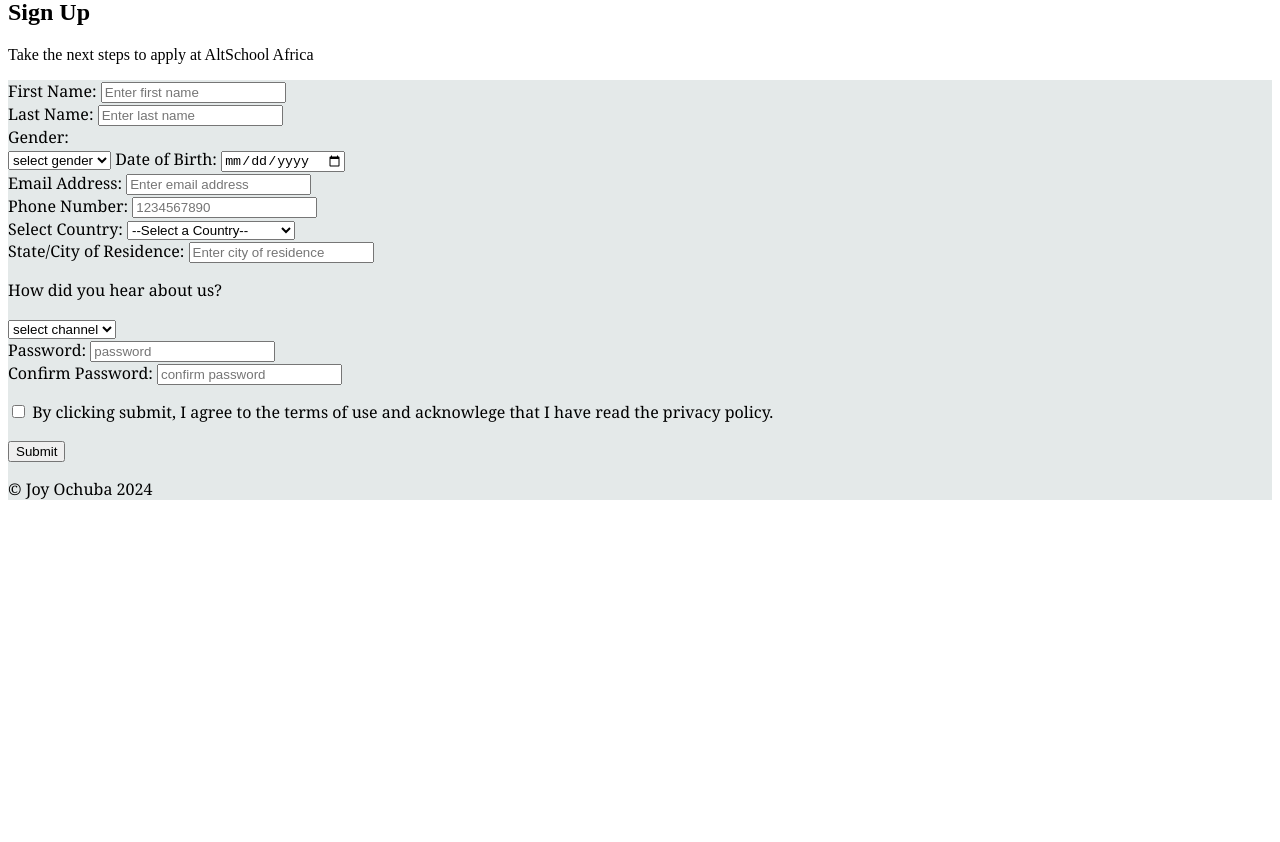
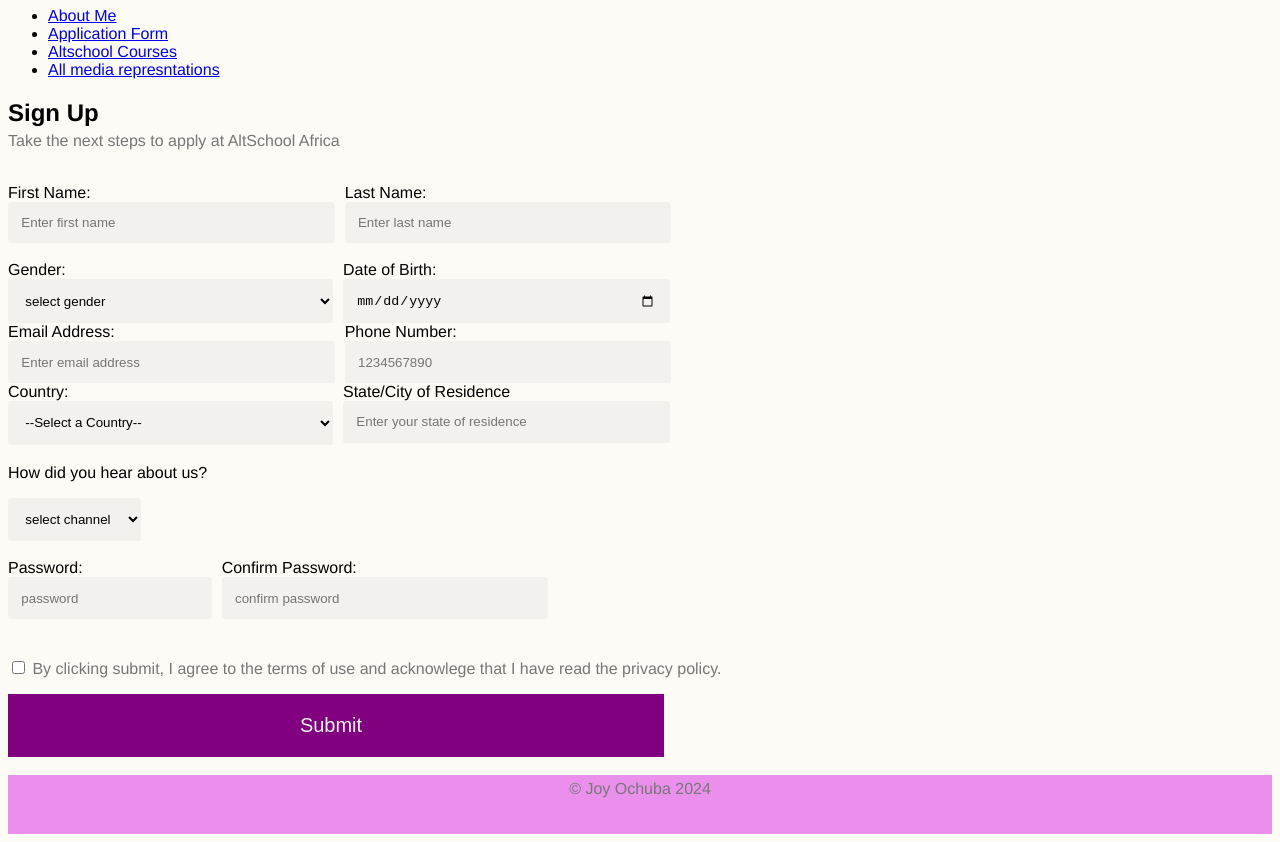
Before and after one commit to chidinma79/Altschool-Assignment, a plain HTML site: page form.html in a window 1280 px wide. Shown: the part 73-915 px from the top of the page. Before the commit the page ends 800 px from the top, so only its background shows below. Drawn offline with Linux system fonts and the light colour scheme.

Commit message:
Adding some styles to my website

```diff
--- a/CSS/Home.css
+++ b/CSS/Home.css
@@ -0,0 +1,53 @@
+:root {
+  --color-choice1: #646269;
+  --color-choice2: #9581eb;
+  --color-choice3: #fcf7ff;
+  --color-choice4: #7f7891;
+}
+
+* {
+  margin: 0px;
+  padding: 0px;
+  font-family:'Segoe UI', Tahoma, Geneva, Verdana, sans-serif;
+}
+
+header {
+  background-color: var(--color-choice1);
+  color: var(--color-choice3);
+  padding: 15px;
+  text-align: center;
+}
+
+header nav ul {
+  list-style: none;
+  padding: 0;
+  text-align: right;
+}
+
+header nav ul li {
+  display: inline;
+  margin: 10px;
+}
+
+header nav ul li a {
+  text-decoration: none;
+  color: var(--color-choice3);
+}
+
+p {
+  color: black;
+  font-weight: 500;
+  font-size: medium;
+}
+
+
+h2{
+  font-family: 'Franklin Gothic Medium', 'Arial Narrow', Arial, sans-serif;
+}
+
+footer {
+  background-color: var(--color-choice2);
+  color: var(--color-choice1);
+  padding: 50px;
+  text-align: center;
+}
--- a/CSS/form.css
+++ b/CSS/form.css
@@ -1,59 +1,106 @@
-form table {
-  width: 20%;
-  border-collapse: collapse;
-  margin-top: 20px;
-}
 
-form {
-  padding: 0px;
-  margin: 0;
-  font-family: Cambria, Cochin, Georgia, Times, 'Times New Roman', serif;
-  vertical-align: top;
-  background-color: rgb(228, 233, 233);
-}
-
-.Sign Up p {
-font-size: 40px;
-text-align: center;
-margin: 40px 0;
-}
-
-.Sign Up H2 {
-  font-size: 40px;
-  text-align: center;
-  margin: 40px 0;
-  }
-
-  .Sign Up input {
-    font-size: 16px;
-padding: 15px 10px ;
-  margin: 40px 0;
-  border: 0;
-  width: 100px;
-  border-radius: 5px;
-    }
-
-
-form button[type="submit"] {
-  width: 20%;
-  padding: 10px;
-  background-color: #007bff;
-  color: white;
-  border: 0cap;
-  border-radius: 4px;
-  cursor: pointer;
-  font-size: 16px;
-}
-
-/* Label styling */
-.form-group label {
-    font-size: 16px;
-    font-weight: bold;
-    margin-right: 20px; /* Space between label and input */
-    min-width: 120px; /* Minimum width to align with other labels */
+body{
+  background-color:rgba(245, 222, 179, 0.112);
+  font-family: 'Franklin Gothic Medium', 'Arial Narrow', Arial, sans-serif;
+  /* margin-left: 20em; */
 }
 
 
-form button[type="submit"]:hover {
-  background-color: #0056b3;
+
+h2{
+  font-family: 'Franklin Gothic Medium', 'Arial Narrow', Arial, sans-serif;
 }
+
+
+p{
+  color: #777;
+  margin-top: -15px;
+}
+
+input[type = "email"]{
+  margin-right: 10px;
+}
+
+#how{
+  color: black;
+}
+
+#text4{
+  border: 0;
+  background-color:rgba(128, 128, 128, 0.084);
+  padding: 1em;
+  border-radius: 3px;
+  width: auto;
+}
+#text5{
+  border: 0;
+  background-color:rgba(128, 128, 128, 0.084);
+  padding: 1em;
+  border-radius: 3px;
+  width: auto;
+  margin-right: 10px;
+}
+button{
+  cursor: pointer;
+  font-size: 20px;
+  width: 656px;
+  padding: 1em;
+  background-color: purple;
+  color: whitesmoke;
+  border: 0;
+}
+.fa-arrow-right{
+  margin-left: 10px;
+}
+
+
+#text1{
+  border: 0;
+  background-color:rgba(128, 128, 128, 0.084);
+  padding: 1em;
+  border-radius: 3px;
+  width: 300px;
+}
+#text3{
+  border: 0;
+  background-color:rgba(128, 128, 128, 0.084);
+  padding: 1em;
+  border-radius: 3px;
+  width: 325px;
+  margin-right: 10px;
+}
+#text2{
+  border: 0;
+  background-color:rgba(128, 128, 128, 0.084);
+  padding: 1em;
+  border-radius: 3px;
+  width: 325px;
+}
+
+@media(max-width: 500px) {
+  .external{
+    color: rebeccapurple
+  }
+}
+
+.form-control1{
+  margin-right: 10px;
+}
+.flex3{
+  display: flex;
+
+}
+
+.flex{
+  display: flex;
+}
+.flex1{
+  display: flex;
+}
+
+footer {
+  background-color: #ea90ec;
+  color: white;
+  padding: 20px 0;
+  text-align: center;
+}
--- a/CSS/media.css
+++ b/CSS/media.css
@@ -3,6 +3,7 @@
   margin: 10px;
   padding: 0;
   box-sizing: border-box;
+  border: 10px;
 }
 
 /* Ensures that the image will be responsive */
--- a/CSS/table.css
+++ b/CSS/table.css
@@ -25,3 +25,12 @@ th {
 th label {
   font-weight: bold;
 }
+
+
+footer {
+
+  background-color: #ea90ec;
+  color: white;
+  padding: 10px 0;
+  text-align: center;
+}
--- a/form.html
+++ b/form.html
@@ -1,3 +1,4 @@
+
 <!DOCTYPE html>
 <html lang="en">
 
@@ -5,97 +6,118 @@
     <meta charset="UTF-8">
     <meta name="viewport" content="width=device-width, initial-scale=1.0">
     <title>AltSchool Application Form</title>
-
-    <link rel="stylesheet" href="./CSS/form.css">
+    <link href="CSS/form.css" rel="stylesheet"/>
 
 </head>
 
 <body>
     <header>
+        <h1>Introduction</h1>
         <nav>
+          <div class="nav-bar">
             <ul>
               <li><a href="Home.html"> About Me</a></li>
               <li><a href="form.html"> Application Form</a></li>
+              <li><a href="table.html">Altschool Courses</a> </li>
+              <li><a href="media.html">All media represntations</a></li>
             </ul>
+          </div>
         </nav>
       </header>
-    <h2>Sign Up</h2>
+    <div class ="main-container">
+        <h2 >Sign Up</h2>
         <p>Take the next steps to apply at AltSchool Africa</p>
-
-    <td>
-        <tr>
-            <form>
-                <label for="fname">First Name:</label>
-                <input type="text" name="fname" placeholder="Enter first name">
         <br>
-        </tr>
-    </td>
-
-    <td>
-        <tr>
-            <label for="lname"> Last Name:</label>
-            <input type="text" name="lname" placeholder="Enter last name">
+        <div class="wrapper">
+        <form id="contact" class="altschool-form">
+            <div class="flex">
+            <div class="form-control1">
+                <label for="fname">First Name:</label><br>
+                <input id="text1" type="text" name="fname" placeholder="Enter first name"><br>
                 <br>
-        </tr>
-    </td>
+            </div>
+            <br>
+            <div class="form-control2">
+                <label for="lname"> Last Name:</label><br>
+                <input id="text1" type="text" name="lname" placeholder="Enter last name">
+                <br>
+            </div>
+            </div>
+            <div class="flex1">
+            <div class="form-control1">
                 <label for="">Gender:</label><br>
-    <select name="gender" id="gender" required>
+                <select id="text2" name="gender" id="gender" required>
                     <option value="" disabled selected hidden>select gender</option>
                     <option value="male">Male</option>
                     <option value="female">Female</option>
                 </select>
+            </div>
+            <br>
+            <div class="form-control2">
+                <label for="" >Date of Birth:</label><br>
+                <input type="date" id="text1" name="birthday" >
+                <br>
+            </div> <br>
+            </div>
 
-    <label for="birthday">Date of Birth:</label>
-    <input type="date" id="birthday" name="birthday">
+           <div class="flex3">
+            <div class="form-control">
+                <label for="email">Email Address:</label><br>
+                <input id="text1" type="email" name="fname" placeholder="Enter email address">
                 <br>
-
-    <label for="email">Email Address:</label>
-    <input type="email" name="fname" placeholder="Enter email address">
+            </div>
             <br>
-
-    <label for="Phone">Phone Number:</label>
-    <input type="tel" name="Phone" placeholder="1234567890">
+            <div class="form-control">
+                <label for="Phone" >Phone Number:</label><br>
+                <input id="text1" type="tel" name="Phone" placeholder="1234567890">
                 <br>
-
-    <label for="Country">Select Country:</label>
-<select id="Country" name="Country">
+            </div>
+            <br>
+        </div>
+             <div class="flex">
+            <div class="form-control">
+                <label for="Country">Country:</label><br>
+                <select id="text3" name="Country">
                     <Option value="">--Select a Country--</Option>
                     <option value="AF">Afghanistan</option>
-    <option value="AF">Albania</option>
-    <option value="AF">Algeria</option>
-    <option value="AF">Andorra</option>
-    <option value="AF">Angola</option>
-    <option value="AF">Argentina</option>
-    <option value="AF">Australia</option>
-    <option value="AF">Austria</option>
-    <option value="AF">Azerbaijan</option>
-    <option value="AF">Bahamas</option>
-    <option value="AF">Bahrain</option>
-    <option value="AF">Barbados</option>
-    <option value="AF">Belarus</option>
-    <option value="AF">Belize</option>
-    <option value="AF">Benin</option>
-    <option value="AF">Bhutan</option>
-    <option value="AF">Bolivia</option>
-    <option value="AF">Bosnia and Herzegovina</option>
-    <option value="AF">Bostwana</option>
-    <option value="AF">Brazil</option>
-    <option value="AF">Brunel</option>
-    <option value="AF">Bulgaria</option>
-    <option value="AF">Burkina Faso</option>
-    <option value="AF">Burundi</option>
-    <option value="AF">Carbo verde</option>
-    <option value="AF">Cambodia</option>
-    <option value="AF">Cameroon</option>
+                    <option value="Al">Albania</option>
+                    <option value="Al">Algeria</option>
+                    <option value="An">Andorra</option>
+                    <option value="An">Angola</option>
+                    <option value="Ar">Argentina</option>
+                    <option value="Au">Australia</option>
+                    <option value="Au">Austria</option>
+                    <option value="Az">Azerbaijan</option>
+                    <option value="Ba">Bahamas</option>
+                    <option value="Ba">Bahrain</option>
+                    <option value="Ba">Barbados</option>
+                    <option value="Be">Belarus</option>
+                    <option value="Be">Belize</option>
+                    <option value="Be">Benin</option>
+                    <option value="Bh">Bhutan</option>
+                    <option value="Bo">Bolivia</option>
+                    <option value="Bo">Bosnia and Herzegovina</option>
+                    <option value="Bo">Bostwana</option>
+                    <option value="Br">Brazil</option>
+                    <option value="Br">Brunel</option>
+                    <option value="Bu">Bulgaria</option>
+                    <option value="Bu">Burkina Faso</option>
+                    <option value="Bu">Burundi</option>
+                    <option value="Ca">Carbo verde</option>
+                    <option value="Ca">Cambodia</option>
+                    <option value="Ca">Cameroon</option>
                 </select>
+            </div><br>
+            <div class="form-control1">
+                <label for="fname">State/City of Residence</label><br>
+                <input id="text1" type="text" name="fname" placeholder="Enter your state of residence"><br>
                 <br>
-
-    <label for="fname">State/City of Residence:</label>
-    <input type="text" name="fname" placeholder="Enter city of residence">
+            </div>
+        </div>
             <br>
-
-    <P>How did you hear about us?</P>
-    <select name="Channel" id="Channel" required>
+            <div class="form-control">
+                <P id="how">How did you hear about us?</P>
+                <select name="Channel" id="text4" required>
                     <option value="Channel" disabled selected hidden>select channel</option>
                     <option value="facebook">facebook</option>
                     <option value="Linkedln">Linkedln</option>
@@ -106,24 +128,38 @@
                     <option value="Whatsapp">Whatsapp</option>
                     <option value="Billboard">Billboard</option>
                 </select>
+            </div>
             <br>
-
-    <label for="fname">Password:</label>
-    <input type="password" name="fname" placeholder="password">
+            <div class="flex">
+            <div class="form-control">
+                <label for="fname">Password:</label><br>
+                <input id="text5" type="password" name="fname" placeholder="password" required>
                 <br>
-
-    <label for="fname">Confirm Password:</label>
-    <input type="password" name="fname" placeholder="confirm password">
+            </div>
             <br>
-
+            <div class="form-control">
+                <label for="fname">Confirm Password:</label><br>
+                <input id="text1" type="password" name="fname" placeholder="confirm password"><br><br><br>
+                <br>
+            </div>
+            <br>
+        </div>
+            <div class="form-control">
                 <p> <input type="checkbox" name="checkbox" id="checkbox"> By clicking submit, I agree to the terms of use and
                     acknowlege that I have read the privacy policy.</p>
-    <button type="button">Submit</button>
+                <button type="button">Submit <i class="fa fa-arrow-right"></i></button>   <br><br>
+            </div>
+        </form>
+        </div>
+    </div>
 
+
+    <div class="footer-bottom">
         <footer>
             <p id="footer-p">&copy Joy Ochuba 2024</p>
           </footer>
 
+    </div>
 </body>
 
 </html>
```
Also changed, not shown: Home.html (+42 -8 lines), media.html (+24 -9 lines), table.html (+14 -6 lines). Lines whose indentation alone changed are shown as unchanged.
